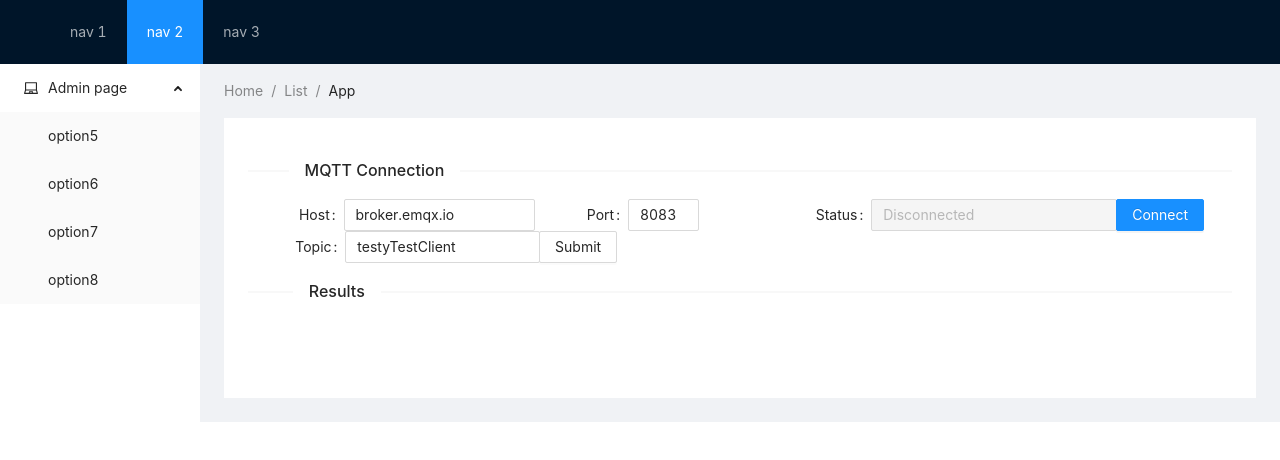
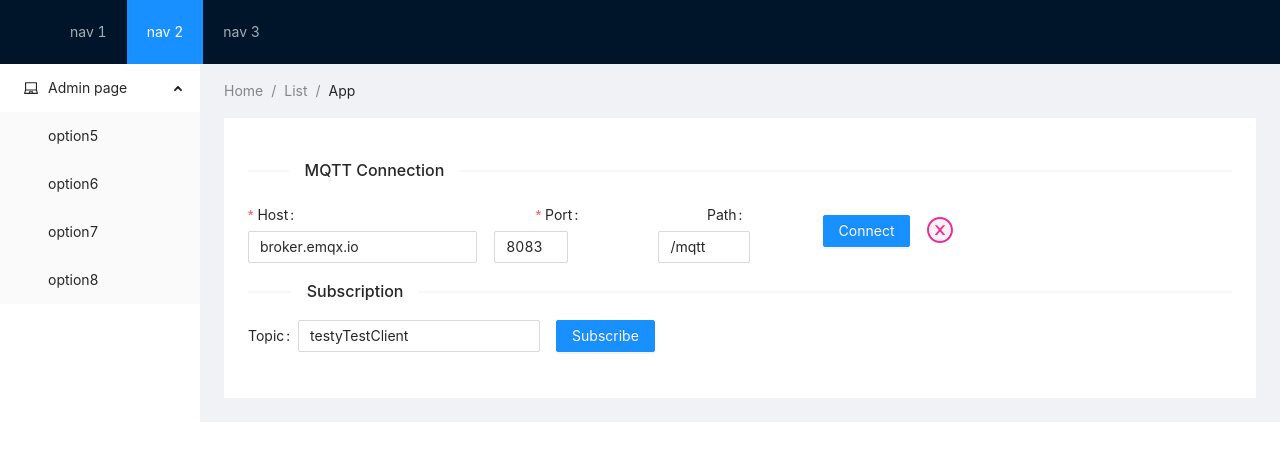
Before and after one commit to amozalev/home-zigbee-network, a React (Create React App) app in the folder frontend/: page / in a window 1280 px wide. Shown: the top 460 px of the page. Built offline with nearby package versions, Linux system fonts and the light colour scheme.

Commit message:
Updated connection form; modev msgLst into MqttMessageList component.

```diff
--- a/frontend/src/components/mqtt/mqtt-client.tsx
+++ b/frontend/src/components/mqtt/mqtt-client.tsx
@@ -1,14 +1,18 @@
 import * as React from 'react';
-import * as mqtt from 'mqtt';
-import { useEffect, useRef, useState } from 'react';
+import { useEffect } from 'react';
 import {
     IClientOptions,
     IClientPublishOptions
 } from 'mqtt/types/lib/client-options';
-import { IConnectPacket, IPublishPacket } from 'mqtt-packet';
-import { MqttClient } from 'mqtt';
-import { Button, Divider, Form, Input } from 'antd';
+import { Button, Col, Divider, Form, Input, Row } from 'antd';
 import { ValidateStatus } from 'antd/lib/form/FormItem';
+import {
+    CheckCircleFilled,
+    CloseCircleFilled,
+    CheckCircleTwoTone,
+    CloseCircleTwoTone,
+    SyncOutlined
+} from '@ant-design/icons';
 
 export interface MqttClientProps {
     defaultHost: string | undefined;
@@ -18,15 +22,6 @@ export interface MqttClientProps {
     mqttDisconnect: () => void;
     subscribeTopic: (topic: string) => void;
     unsubscribeTopic: (topic: string) => void;
-    // topic: string | undefined;
-    // newMessage: MqttMessageType | null;
-    // onConnectionChange: (
-    //     clientId: string,
-    //     connectionStatus: ConnectionStatusType,
-    //     err?: Error
-    // ) => void;
-    // onMessage: (topic: string, payload: Buffer, packet: IPublishPacket) => void;
-    // connect: (client: MqttClient) => void;
 }
 
 export interface MqttMessageType {
@@ -44,6 +39,7 @@ export enum ConnectionStatusType {
 export interface FormFieldsType {
     host: string;
     port: number;
+    path: string;
     connectionStatus: string;
     topic: string;
 }
@@ -57,19 +53,14 @@ const MyMqttClient: React.FC<MqttClientProps> = ({
     subscribeTopic,
     unsubscribeTopic
 }: MqttClientProps) => {
-    const layout = {
-        labelCol: { span: 8, offset: 0 },
-        wrapperCol: { span: 16, offset: 0 }
-    };
-
     const [form] = Form.useForm<FormFieldsType>();
 
-    // useEffect(() => {
-    //     form.setFieldsValue({ connectionStatus });
-    // }, [connectionStatus]);
+    useEffect(() => {
+        form.setFieldsValue({ connectionStatus });
+    }, [connectionStatus]);
 
-    const onSubmit = ({ host, port, connectionStatus }: FormFieldsType) => {
-        const url = `ws://${host}:${port}/mqtt`;
+    const onSubmit = ({ host, port, path }: FormFieldsType) => {
+        const url = `ws://${host}:${port}${path}`;
         const clientId = 'mqttjs_' + Math.random().toString(16).substr(2, 8);
         const options: IClientOptions = {
             // host: host,
@@ -96,7 +87,11 @@ const MyMqttClient: React.FC<MqttClientProps> = ({
             //     retain: true
             // }
         };
+        if (connectionStatus == ConnectionStatusType.DISCONNECTED) {
             mqttConnect(url, options);
+        } else if (connectionStatus == ConnectionStatusType.CONNECTED) {
+            mqttDisconnect();
+        }
     };
 
     const onTopicSubscription = (e: any) => {
@@ -107,15 +102,26 @@ const MyMqttClient: React.FC<MqttClientProps> = ({
 
     const getConnectionStatusIcon = (
         connectionStatus: ConnectionStatusType
-    ): ValidateStatus => {
+    ): React.ReactNode => {
         const { CONNECTED, RECONNECTING, DISCONNECTED } = ConnectionStatusType;
+        const style = { fontSize: '26px' };
         switch (connectionStatus) {
             case CONNECTED:
-                return 'success';
+                return (
+                    <CheckCircleTwoTone twoToneColor="#52c41a" style={style} />
+                );
             case RECONNECTING:
-                return 'validating';
+                return (
+                    <SyncOutlined
+                        spin={true}
+                        twoToneColor="#eb2f96"
+                        style={style}
+                    />
+                );
             case DISCONNECTED:
-                return 'error';
+                return (
+                    <CloseCircleTwoTone twoToneColor="#eb2f96" style={style} />
+                );
         }
     };
     console.log('==Rerender=============');
@@ -123,7 +129,6 @@ const MyMqttClient: React.FC<MqttClientProps> = ({
         <>
             <Divider orientation="left">MQTT Connection</Divider>
             <Form
-                {...layout}
                 form={form}
                 name="connectionForm"
                 layout={'inline'}
@@ -131,68 +136,92 @@ const MyMqttClient: React.FC<MqttClientProps> = ({
                 initialValues={{
                     host: defaultHost,
                     port: defaultPort,
+                    path: '/mqtt',
                     connectionStatus: ConnectionStatusType.DISCONNECTED,
                     topic: 'testyTestClient'
                 }}
             >
-                <Input.Group compact>
+                <Row style={{ alignItems: 'center' }} gutter={[1, 6]}>
+                    <Col span={6}>
                         <Form.Item
                             name={'host'}
                             label="Host"
-                        // rules={[{ required: true }]}
+                            rules={[{ required: true }]}
                         >
+                            <Input
+                                disabled={
+                                    connectionStatus ==
+                                    ConnectionStatusType.CONNECTED
+                                }
+                            />
+                        </Form.Item>
+                    </Col>
+                    <Col span={4}>
+                        <Form.Item
+                            wrapperCol={{ span: 12, offset: 0 }}
+                            labelCol={{ span: 15, offset: 0 }}
+                            name={'port'}
+                            label="Port"
+                            rules={[{ required: true }]}
+                        >
+                            <Input
+                                disabled={
+                                    connectionStatus ==
+                                    ConnectionStatusType.CONNECTED
+                                }
+                            />
+                        </Form.Item>
+                    </Col>
+                    <Col span={4}>
+                        <Form.Item
+                            wrapperCol={{ span: 15, offset: 0 }}
+                            labelCol={{ span: 15, offset: 0 }}
+                            name={'path'}
+                            label="Path"
+                        >
+                            <Input
+                                disabled={
+                                    connectionStatus ==
+                                    ConnectionStatusType.CONNECTED
+                                }
+                            />
+                        </Form.Item>
+                    </Col>
+                    <Col>
+                        <Form.Item>
+                            <Button type="primary" htmlType="submit">
+                                {[
+                                    ConnectionStatusType.CONNECTED,
+                                    ConnectionStatusType.RECONNECTING
+                                ].includes(
+                                    connectionStatus as ConnectionStatusType
+                                )
+                                    ? 'Disconnect'
+                                    : 'Connect'}
+                            </Button>
+                        </Form.Item>
+                    </Col>
+                    <Col>{getConnectionStatusIcon(connectionStatus)}</Col>
+                </Row>
+                <Divider orientation="left">Subscription</Divider>
+                <Row>
+                    <Col>
+                        <Form.Item name={'topic'} label="Topic">
                             <Input />
                         </Form.Item>
-                    <Form.Item
-                        wrapperCol={{ span: 6, offset: 0 }}
-                        name={'port'}
-                        label="Port"
-                        // rules={[{ required: true }]}
-                    >
-                        <Input />
-                    </Form.Item>
-                    <Form.Item
-                        labelCol={{ span: 0, offset: 0 }}
-                        wrapperCol={{ span: 35, offset: 0 }}
-                        name={'connectionStatus'}
-                        label="Status"
-                        hasFeedback
-                        // validateStatus={getConnectionStatusIcon(
-                        //     connectionStatus
-                        // )}
-                    >
-                        <Input disabled />
-                    </Form.Item>
-                    <Form.Item wrapperCol={{ ...layout.wrapperCol, offset: 0 }}>
-                        <Button type="primary" htmlType="submit">
-                            {/*{[*/}
-                            {/*    ConnectionStatusType.CONNECTED,*/}
-                            {/*    ConnectionStatusType.RECONNECTING*/}
-                            {/*].includes(connectionStatus as ConnectionStatusType)*/}
-                            {/*    ? 'Disconnect'*/}
-                            {/*    : 'Connect'}*/}
-                            Connect
-                        </Button>
-                    </Form.Item>
-                </Input.Group>
-                <Input.Group compact>
-                    <Form.Item
-                        name={'topic'}
-                        label="Topic"
-                        // rules={[{ required: true }]}
-                    >
-                        <Input />
-                    </Form.Item>
-                    <Form.Item wrapperCol={{ ...layout.wrapperCol, offset: 0 }}>
+                    </Col>
+                    <Col>
+                        <Form.Item>
                             <Button
-                            type="default"
+                                type="primary"
                                 htmlType="button"
                                 onClick={onTopicSubscription}
                             >
-                            Submit
+                                Subscribe
                             </Button>
                         </Form.Item>
-                </Input.Group>
+                    </Col>
+                </Row>
             </Form>
         </>
     );
@@ -224,6 +253,6 @@ function myMqttClientPropsAreEqual(
 }
 
 export const MemoizedMyMqttClient = React.memo(
-    MyMqttClient,
-    myMqttClientPropsAreEqual
+    MyMqttClient
+    // myMqttClientPropsAreEqual
 );
--- a/frontend/src/components/mqtt/mqtt-explorer.tsx
+++ b/frontend/src/components/mqtt/mqtt-explorer.tsx
@@ -6,9 +6,7 @@ import {
 } from './mqtt-client';
 import { Profiler, useCallback, useEffect, useRef, useState } from 'react';
 import { IConnectPacket, IPublishPacket } from 'mqtt-packet';
-import { ValidateStatus } from 'antd/lib/form/FormItem';
 import { onRenderCallback } from '../../utils/utils';
-import { MqttMessageProps } from './mqtt-message';
 import MqttMessageList from './mqtt-message-list';
 import { MqttClient } from 'mqtt';
 import * as mqtt from 'mqtt';
@@ -39,7 +37,6 @@ const MqttExplorer: React.FC<MqttExplorerProps> = ({
     const [connectionStatus, setConnectStatus] = useState<ConnectionStatusType>(
         ConnectionStatusType.DISCONNECTED
     );
-    const [msgLst, setMessageLst] = useState<MqttMessageType[]>([]);
     const connAttempts = useRef<number>(0);
 
     const mqttConnect = useCallback((url: string, options: IClientOptions) => {
@@ -71,14 +68,14 @@ const MqttExplorer: React.FC<MqttExplorerProps> = ({
 
         const onConnect = (packet: IConnectPacket) => {
             console.log('==onConnect');
-            // setConnectStatus(ConnectionStatusType.CONNECTED);
+            setConnectStatus(ConnectionStatusType.CONNECTED);
         };
 
         const onReconnect = () => {
             console.log('==onReconnect');
 
             connAttempts.current++;
-            // setConnectStatus(ConnectionStatusType.RECONNECTING);
+            setConnectStatus(ConnectionStatusType.RECONNECTING);
             if (topic) client?.unsubscribe(topic);
             if (connAttempts.current >= 10) {
                 client?.end();
@@ -96,13 +93,12 @@ const MqttExplorer: React.FC<MqttExplorerProps> = ({
                 message: payload.toString()
             };
             console.log('==onMessage', msg);
-            // setMessage(msg);
-            setMessageLst((prevState) => [...prevState, msg]);
+            setMessage(msg);
         };
 
         const onError = (err: Error) => {
             client?.end();
-            setConnectStatus(ConnectionStatusType.DISCONNECTED);
+            // setConnectStatus(ConnectionStatusType.DISCONNECTED);
         };
 
         const onEnd = () => {
@@ -142,7 +138,7 @@ const MqttExplorer: React.FC<MqttExplorerProps> = ({
                     unsubscribeTopic={unsubscribeTopic}
                 />
             </Profiler>
-            <MqttMessageList msgLst={msgLst} />
+            {message && <MqttMessageList msg={message} />}
         </>
     );
 };
```
Also changed, not shown: frontend/src/components/mqtt/mqtt-message-list.tsx (+9 -2 lines). Lines whose indentation alone changed are shown as unchanged.
